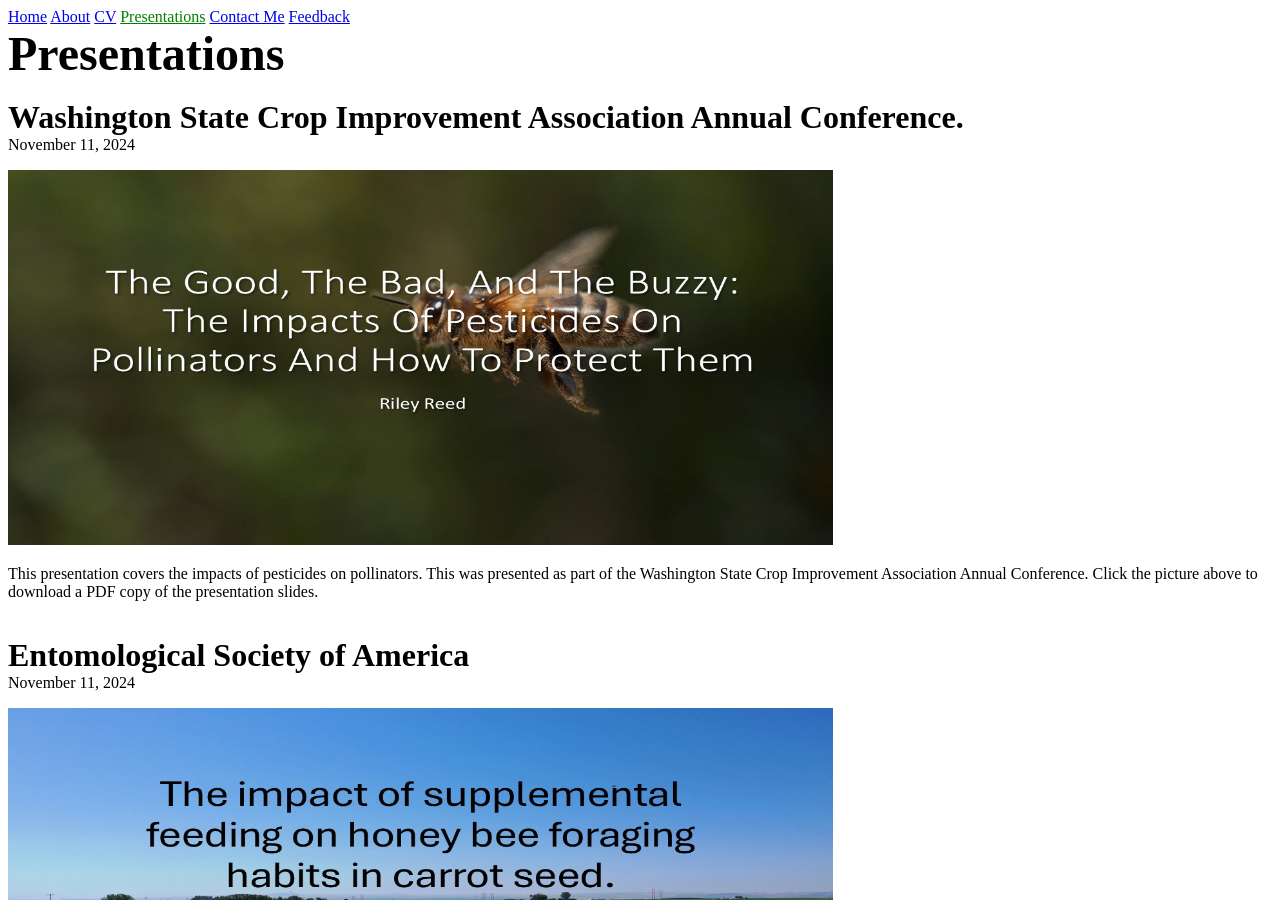
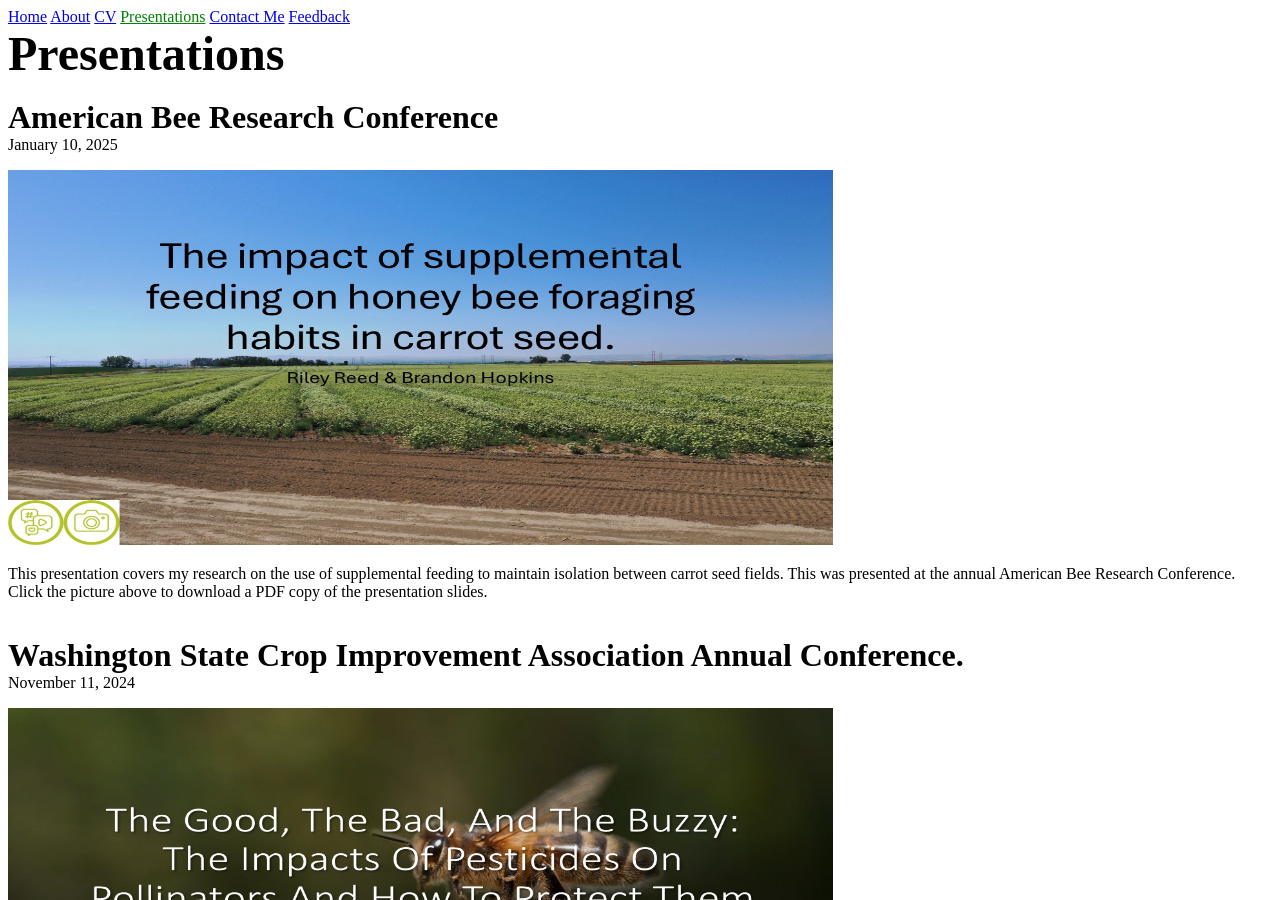
Before and after one commit to thebugman99/thebugman99.github.io, a Jekyll site: the page built from presentations.html, in a window 1280 px wide and 900 px high. Built offline with Jekyll 4.4.1, drawn with Linux system fonts in a browser that asks for light colours.

Commit message:
Update presentations.html

```diff
--- a/presentations.html
+++ b/presentations.html
@@ -5,6 +5,15 @@
 Presentations</font></b><br><br>
 
 
+<b><font size=6>American Bee Research Conference</font></b><br>
+January 10, 2025
+
+
+<p><a href="{{ site.baseurl }}/assets/presentations/abrc25.pdf">
+<img src="{{ site.baseurl }}/assets/images/esa24.jpg" width="825" height="375">
+</a></p>
+
+This presentation covers my research on the use of supplemental feeding to maintain isolation between carrot seed fields. This was presented at the annual American Bee Research Conference. Click the picture above to download a PDF copy of the presentation slides.<br><br><br>
 
 
 <b><font size=6>Washington State Crop Improvement Association Annual Conference.</font></b><br>
```
